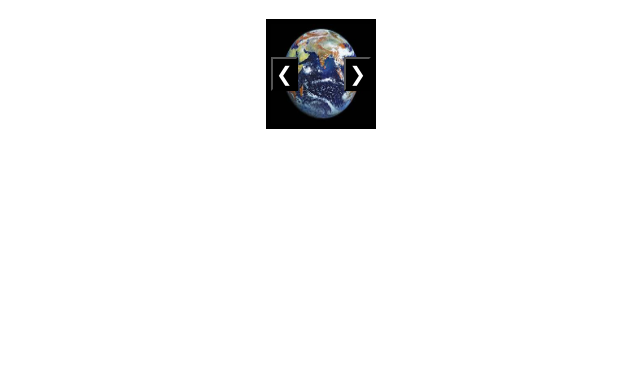
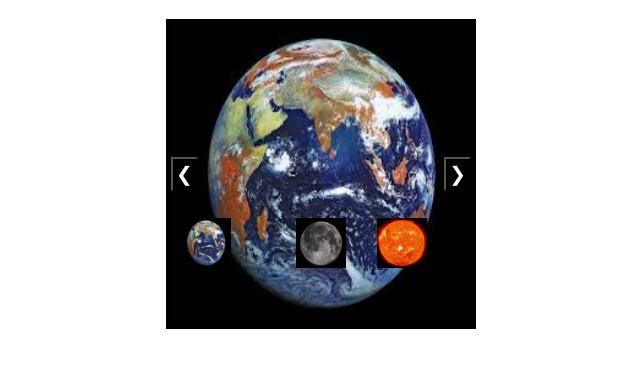
Before and after one commit to Lizak212/planets.github.io, a plain HTML site: page index.html in a window 1280 px wide. Shown: the part 69-436 px from the top of the page, without its empty margins (319-959 px from the left). Drawn offline with Linux system fonts and the light colour scheme.

Commit message:
Update index.html

```diff
--- a/index.html
+++ b/index.html
@@ -7,11 +7,16 @@
     <style>
 
         .carousel {
-      width: 100px;
-      height: 100px;
+            width: 300px;
+            height: 300px;
             position: relative;
             overflow: hidden;
             border: solid black 5px;
+        }
+
+        .carousel-item {
+            position: relative;
+            display: none;
         }
 
         .previous, .next {
@@ -40,33 +45,43 @@
             justify-content: center;
         }
 
-      img {
-          z-index: 1;
+        .tooltip {
+            position: absolute;
+            display: flex;
+            flex-direction: column;
+            align-items: center;
+            z-index: 10;
         }
 
-    .tooltip {
-      background-color: white;
-      position: absolute;
-      display: flex;
-      z-index: 3;
+        .tooltip img {
+            display: block;
         }
 
-    .tooltip .tooltip-text {
-      visibility: none;
+        .tooltip-text {
+            visibility: hidden;
+            color: white;
         }
 
         .tooltip:hover .tooltip-text {
-      visibility: block;
+            visibility: visible;
         }
 
-    .carousel-item {
-        position: absolute;
+        .tooltip.name {
+            bottom: 10px;
+            left: 10px;
         }
 
+        .tooltip.moon {
+            bottom: 10px;
+            left: 50%;
+            transform: translateX(-50%);
+        }
 
+        .tooltip.sun {
+            bottom: 10px;
+            right: 10px;
+        }
     </style>
-
-
 </head>
 
 <body>
@@ -77,10 +92,10 @@
 
     <div class = "carousel-item">
 
-      <img src = "earth .jpeg" width = 100px height = 100px alt = "Earth">
+      <img src = "earth .jpeg" width = 300px height = 300px alt = "Earth">
 
       <div class = "tooltip name">
-        <img src = "earth.jpeg" width = 50px height = 50px>
+        <img src = "earth .jpeg" width = 50px height = 50px>
         <p class = "tooltip-text">
           Earth
         </p>
@@ -104,7 +119,7 @@
 
     <div class = "carousel-item">
 
-      <img src = "mercury.webp" width = 100px height = 100px alt = "Mercury">
+      <img src = "mercury.webp" width = 300px height = 300px alt = "Mercury">
 
       <div class = "tooltip name">
         <img src = "mercury.webp" width = 50px height = 50px>
@@ -131,7 +146,7 @@
 
     <div class = "carousel-item">
 
-      <img src = "venus.jpeg" width = 100px height = 100px alt = "Venus">
+      <img src = "venus.jpeg" width = 300px height = 300px alt = "Venus">
 
       <div class = "tooltip name">
         <img src = "venus.jpeg" width = 50px height = 50px>
@@ -158,7 +173,7 @@
 
     <div class = "carousel-item">
 
-        <img src = "mars.png" width = 100px height = 100px alt = "Mars">
+        <img src = "mars.png" width = 300px height = 300px alt = "Mars">
 
         <div class = "tooltip name">
             <img src = "mars.png" width = 50px height = 50px>
@@ -185,7 +200,7 @@
 
       <div class = "carousel-item">
 
-          <img src = "jupiter.jpg" width = 100px height = 100px alt = "Jupiter">
+          <img src = "jupiter.jpg" width = 300px height = 300px alt = "Jupiter">
 
           <div class = "tooltip name">
               <img src = "jupiter.jpg" width = 50px height = 50px>
@@ -212,7 +227,7 @@
 
       <div class = "carousel-item">
 
-          <img src = "saturn.jpg" width = 100px height = 100px alt = "Saturn">
+          <img src = "saturn.jpg" width = 300px height = 300px alt = "Saturn">
 
           <div class = "tooltip name">
               <img src = "saturn.jpg" width = 50px height = 50px>
@@ -239,7 +254,7 @@
 
       <div class = "carousel-item">
 
-          <img src = "uranus.jpeg" width = 100px height = 100px alt = "Uranus">
+          <img src = "uranus.jpeg" width = 300px height = 300px alt = "Uranus">
 
           <div class = "tooltip name">
               <img src = "uranus.jpeg" width = 50px height = 50px>
@@ -266,7 +281,7 @@
 
       <div class = "carousel-item">
 
-          <img src = "neptune.jpg" width = 100px height = 100px alt = "Neptune">
+          <img src = "neptune.jpg" width = 300px height = 300px alt = "Neptune">
 
           <div class = "tooltip name">
               <img src = "neptune.jpg" width = 50px height = 50px>
```
Lines whose indentation alone changed are shown as unchanged.
